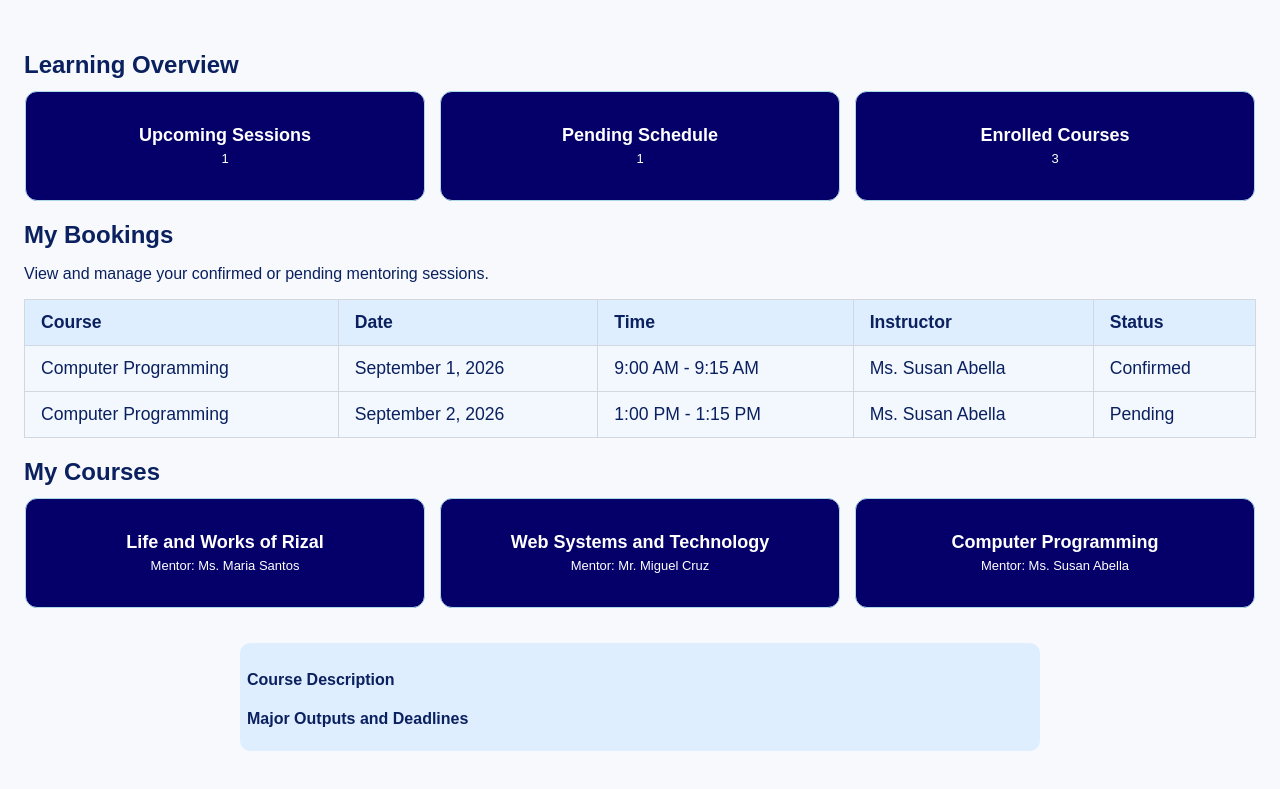
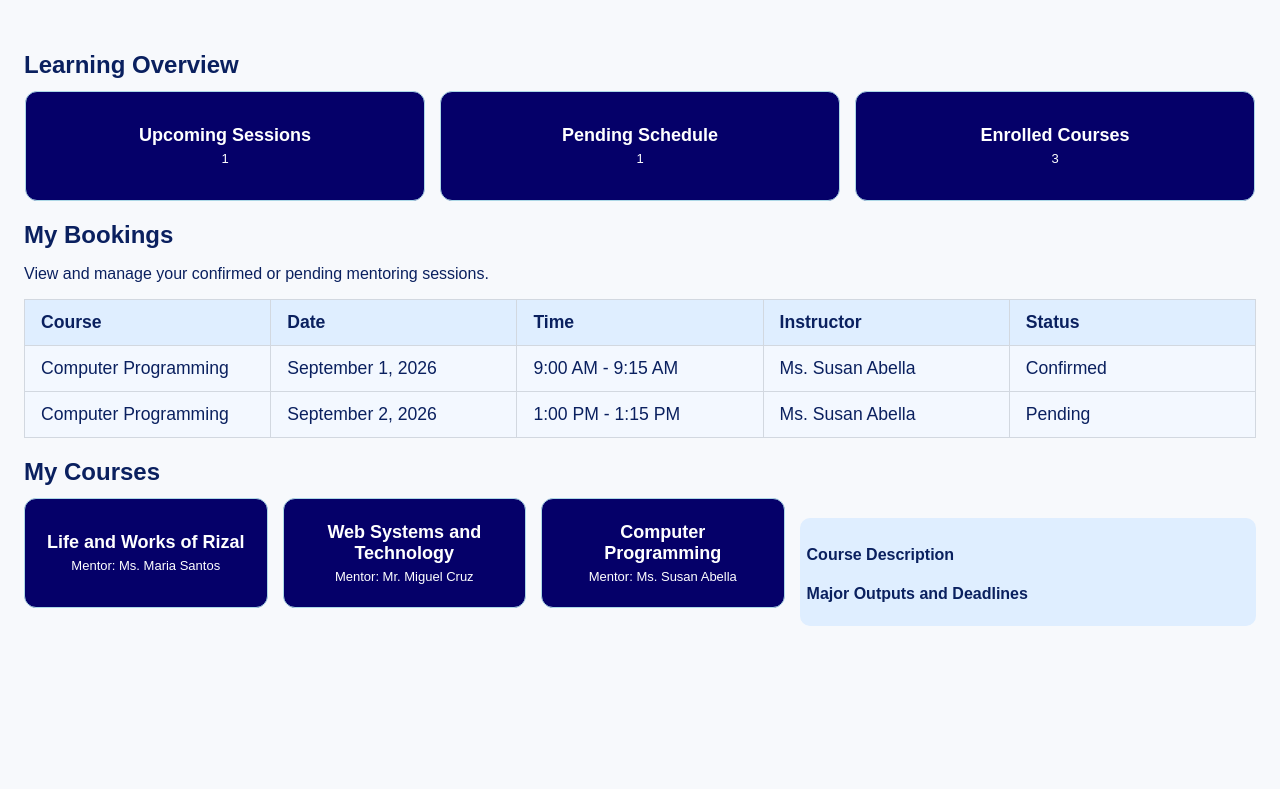
Before and after one commit to lrmldipus-glitch/A3101-WST-Group24-EduKonek, a plain HTML site: page student.html in a window 1280 px wide. Shown: the part 469-1258 px from the top of the page. After the commit the page ends 1139 px from the top, so only its background shows below. Drawn offline with Linux system fonts and the light colour scheme.

Commit message:
Removed  flex-wrap : wrap;  in the .courses-container. Added table-layout : fixed; in the table
These changes are for further refinements to the Teacher Portal, particularly the Dashboard area (boxes) alignment and the tables' window-resizing adaptability.

```diff
--- a/style.css
+++ b/style.css
@@ -252,7 +252,6 @@ form button:hover,
     display: flex;
     justify-content: center;
     gap: 15px;
-    flex-wrap: wrap;
 }
 
 .course {
@@ -296,6 +295,7 @@ table {
     border-collapse: collapse;
     margin-top: 10px;
     background-color: #f3f8ff;
+    table-layout: fixed;
 }
 
 th {
```
